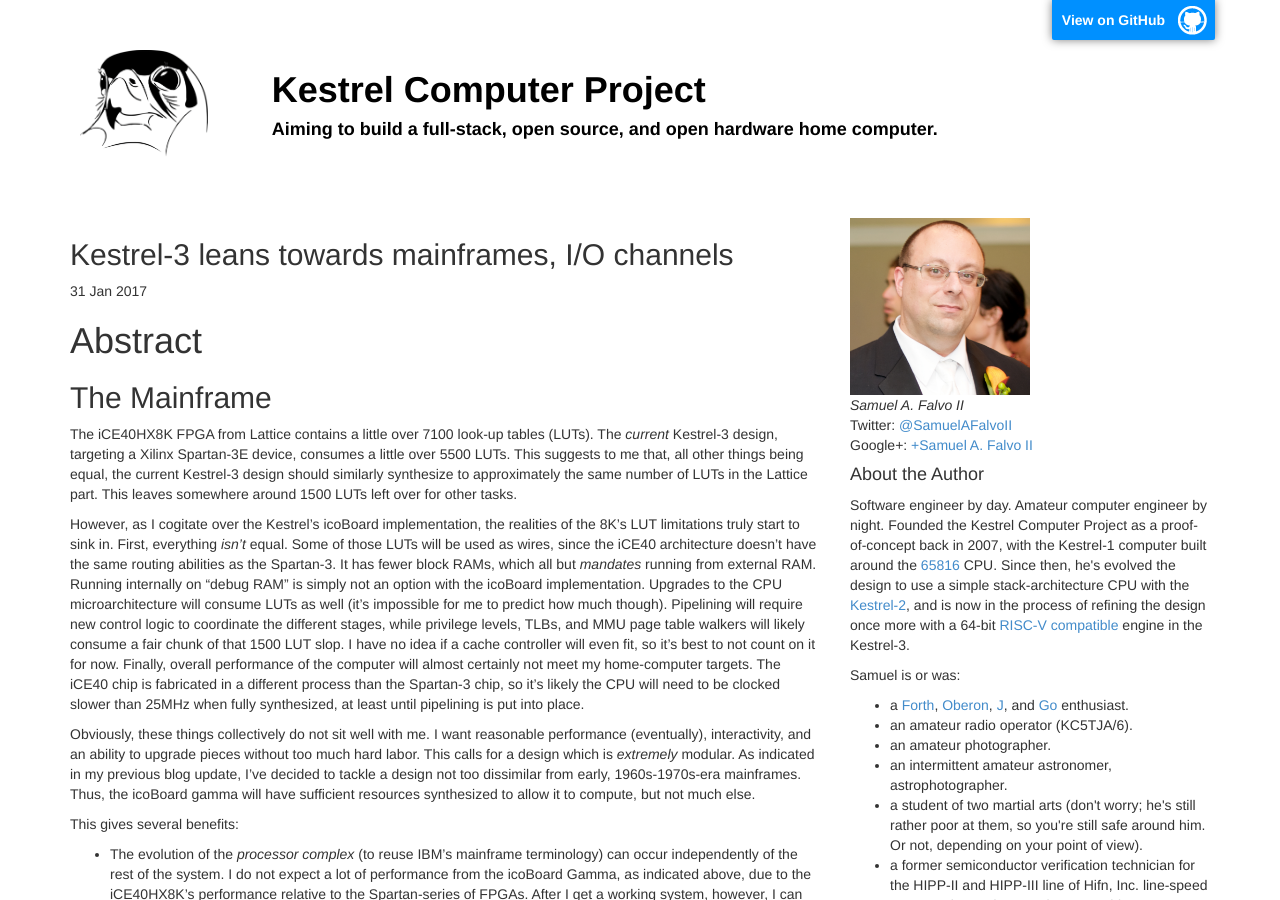
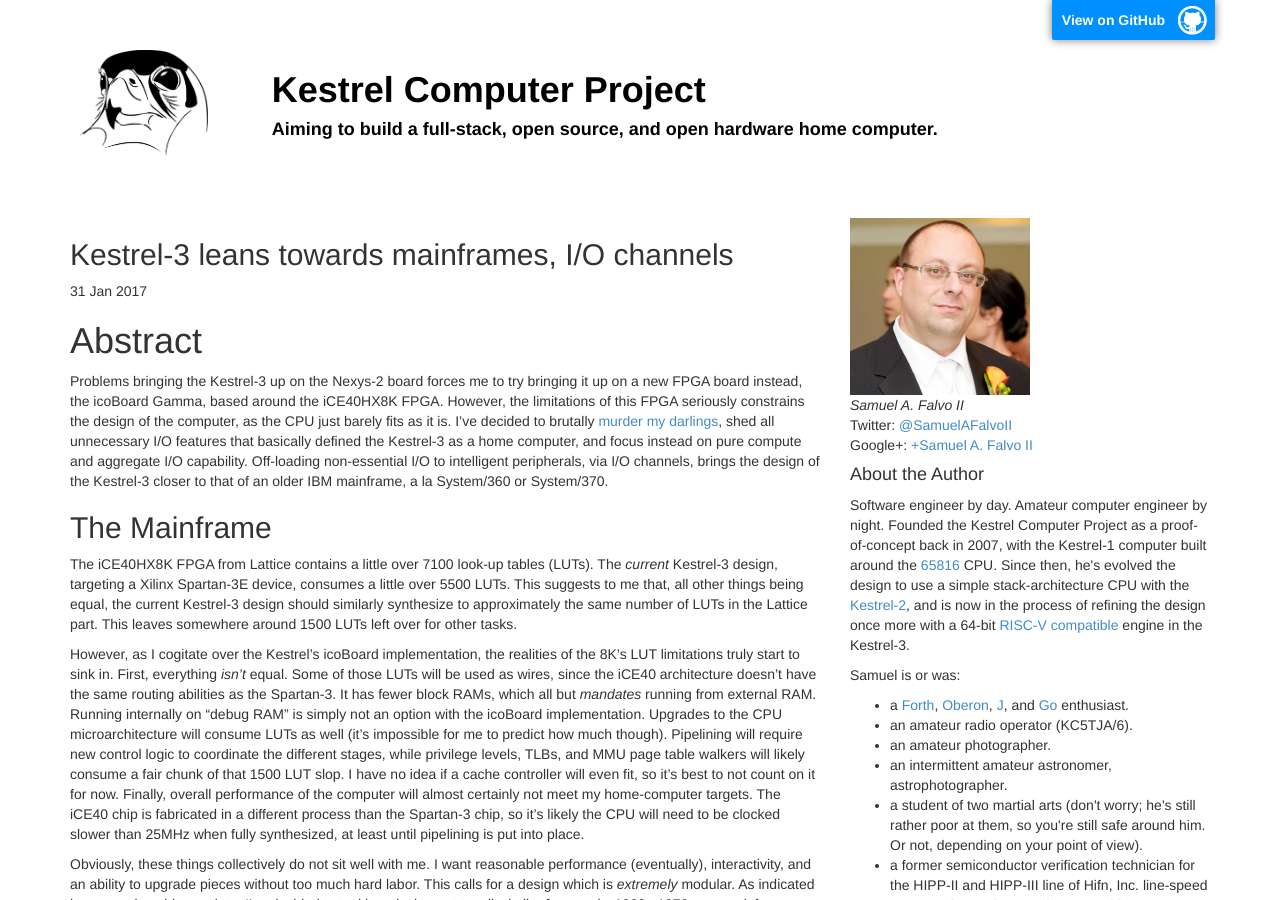
Before and after one commit to KestrelComputer/kestrel, a Jekyll site: the page built from _posts/2017-01-31-mainframes-and-channels.md, in a window 1280 px wide and 900 px high. Built offline with Jekyll 4.4.1, drawn with Linux system fonts in a browser that asks for light colours.

Commit message:
forgot abstract

```diff
--- a/_posts/2017-01-31-mainframes-and-channels.md
+++ b/_posts/2017-01-31-mainframes-and-channels.md
@@ -5,6 +5,15 @@
 ---
 
 # Abstract
+
+Problems bringing the Kestrel-3 up on the Nexys-2 board forces me to try bringing it up on a new FPGA board instead,
+the icoBoard Gamma, based around the iCE40HX8K FPGA.
+However, the limitations of this FPGA seriously constrains the design of the computer, as the CPU just barely fits as it is.
+I've decided to brutally [murder my darlings](http://www.sfwa.org/2009/06/murder-your-darlings/),
+shed all unnecessary I/O features that basically defined the Kestrel-3 as a home computer,
+and focus instead on pure compute and aggregate I/O capability.
+Off-loading non-essential I/O to intelligent peripherals, via I/O channels,
+brings the design of the Kestrel-3 closer to that of an older IBM mainframe, a la System/360 or System/370.
 
 ## The Mainframe
 
```
